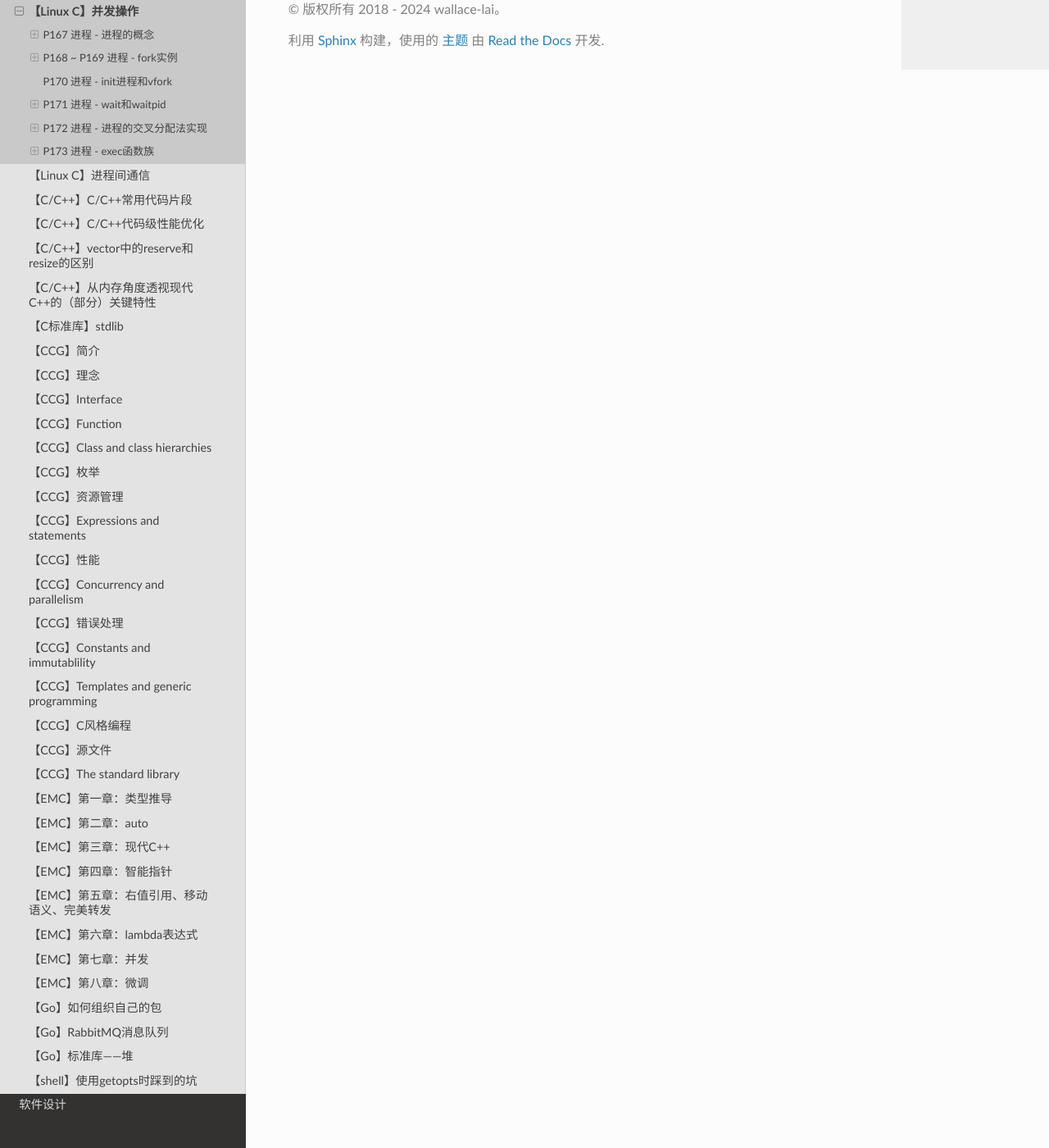
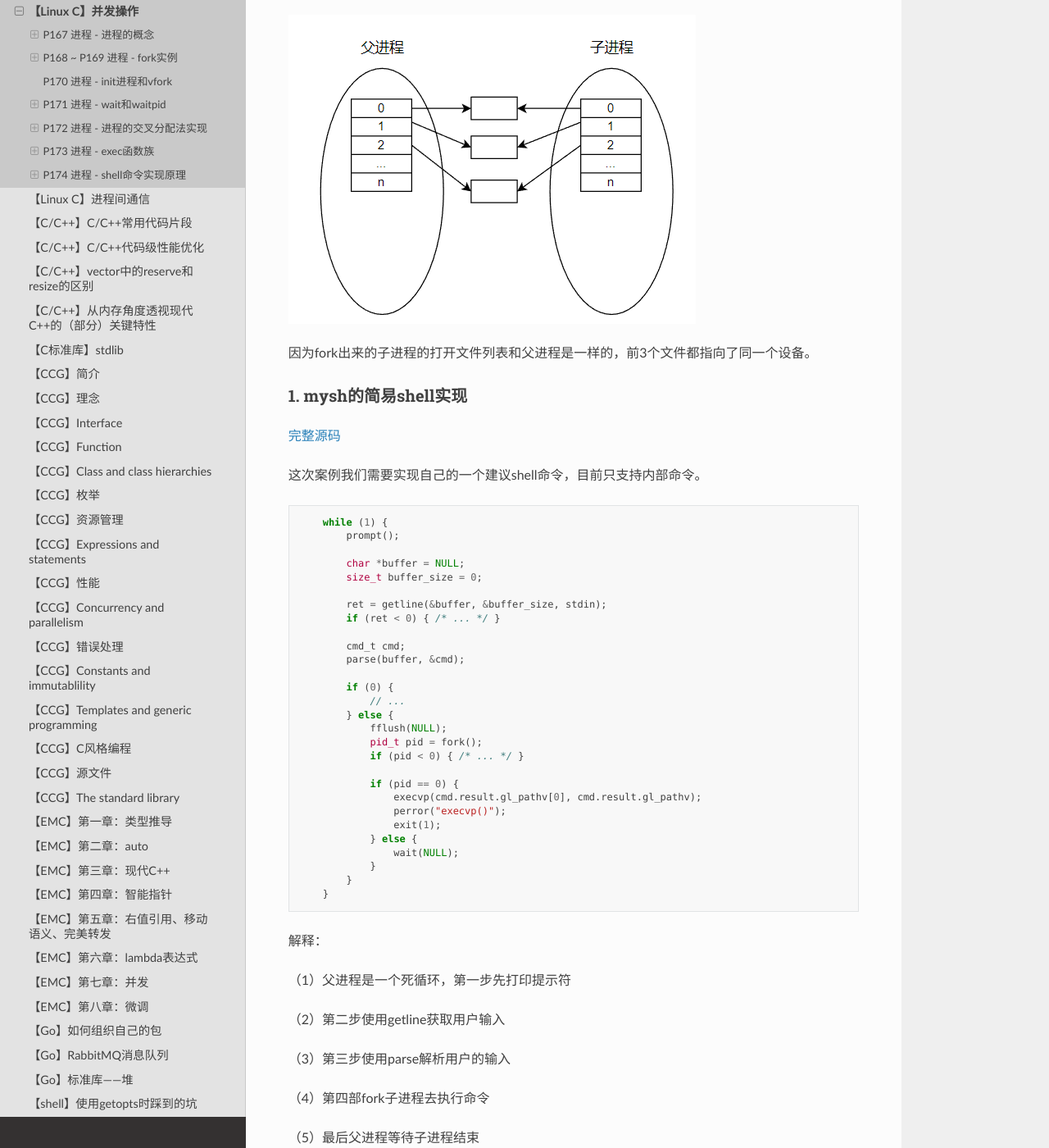
Before and after one commit to wallace-lai/learning-notes, a Sphinx documentation site: the page built from source/Language/linux-c2.md, in a window 1280 px wide and 1400 px high, scrolled down 13935 px. Shown: the whole window at 82% size. Built offline with Sphinx 7.4.7 and the Read the Docs theme 2.0.0, drawn with Linux system fonts in a browser that asks for light colours; some of the changed text lies outside the part shown.

Commit message:
update linux c (#104)

````diff
--- a/source/Language/linux-c2.md
+++ b/source/Language/linux-c2.md
@@ -627,3 +627,103 @@ my date begin ...
     puts("my date end ...");
     exit(0);
 ```
+
+## P174 进程 - shell命令实现原理
+
+为什么fork出来的子进程和父进程内容打印在了同一个终端中？
+
+![父子进程共享终端](../media/images/Language/linux-c7.png)
+
+因为fork出来的子进程的打开文件列表和父进程是一样的，前3个文件都指向了同一个设备。
+
+### 1. mysh的简易shell实现
+
+[完整源码](https://github.com/wallace-lai/learn-apue/blob/main/src/con/process_basic/mysh.c)
+
+这次案例我们需要实现自己的一个建议shell命令，目前只支持内部命令。
+
+```c
+    while (1) {
+        prompt();
+
+        char *buffer = NULL;
+        size_t buffer_size = 0;
+
+        ret = getline(&buffer, &buffer_size, stdin);
+        if (ret < 0) { /* ... */ }
+
+        cmd_t cmd;
+        parse(buffer, &cmd);
+
+        if (0) {
+            // ...
+        } else {
+            fflush(NULL);
+            pid_t pid = fork();
+            if (pid < 0) { /* ... */ }
+
+            if (pid == 0) {
+                execvp(cmd.result.gl_pathv[0], cmd.result.gl_pathv);
+                perror("execvp()");
+                exit(1);
+            } else {
+                wait(NULL);
+            }
+        }
+    }
+```
+
+解释：
+
+（1）父进程是一个死循环，第一步先打印提示符
+
+（2）第二步使用getline获取用户输入
+
+（3）第三步使用parse解析用户的输入
+
+（4）第四部fork子进程去执行命令
+
+（5）最后父进程等待子进程结束
+
+```c
+typedef struct cmd_s {
+    glob_t result;
+} cmd_t;
+
+static void prompt(void)
+{
+    printf("mysh - 0.1 >>> ");
+}
+
+static void parse(char *line, cmd_t *cmd)
+{
+    // ls -l -a -h /home/xyz/
+    int i = 0;
+    char *tok = NULL;
+
+    while (1) {
+        tok = strsep(&line, DELIMS);
+        if (tok == NULL) {
+            break;
+        }
+        if (tok[0] == '\0') {
+            continue;
+        }
+
+        if (glob(tok, GLOB_NOCHECK | GLOB_APPEND * i, NULL, &cmd->result) != 0) {
+            break;
+        }
+        i = 1;
+    }
+}
+```
+
+解释：
+
+（1）使用strsep分割完整字符串
+
+（2）如果为NULL说明分割完毕，退出循环
+
+（3）如果为`\0`说明当前分割的子串为空，跳过
+
+（4）使用glob将所有分割的子串组装成类似`argv[]`的结构
````
Also changed, not shown: source/media/images/Language/linux-c7.png (added).
